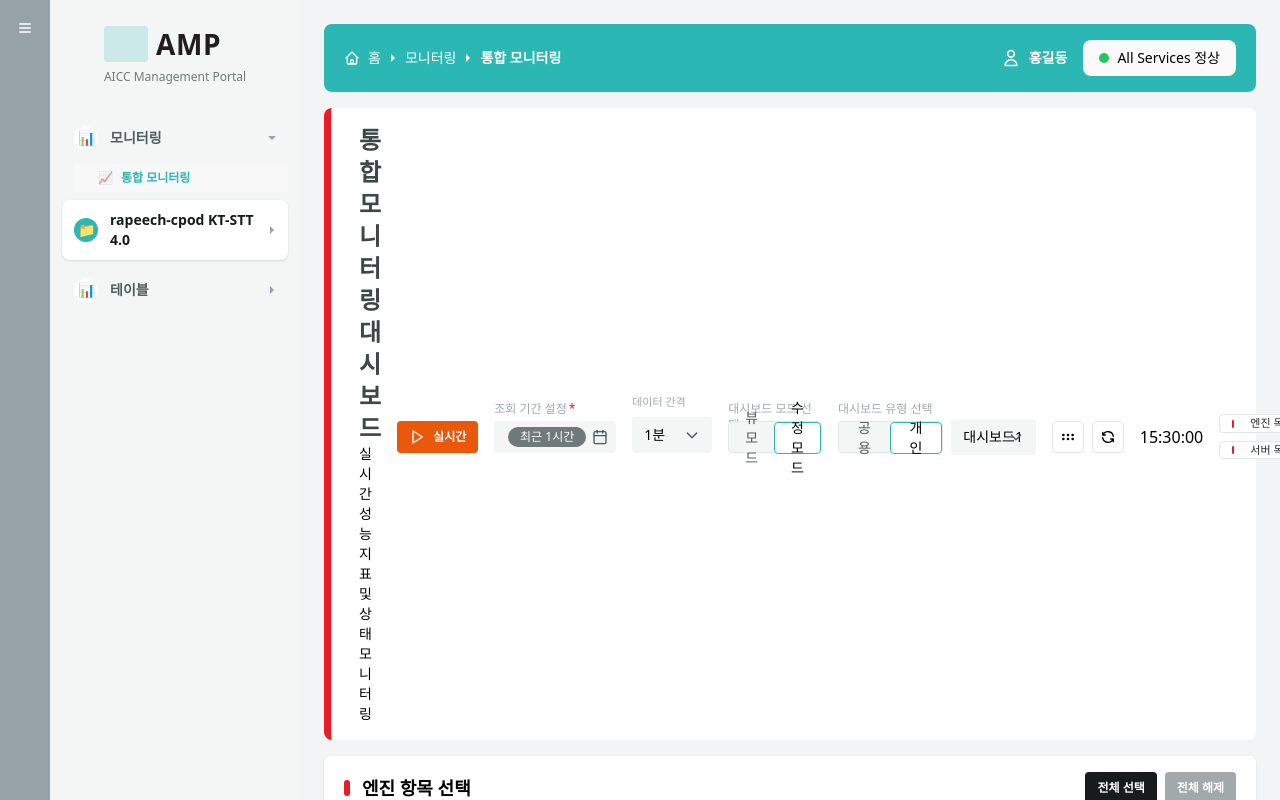
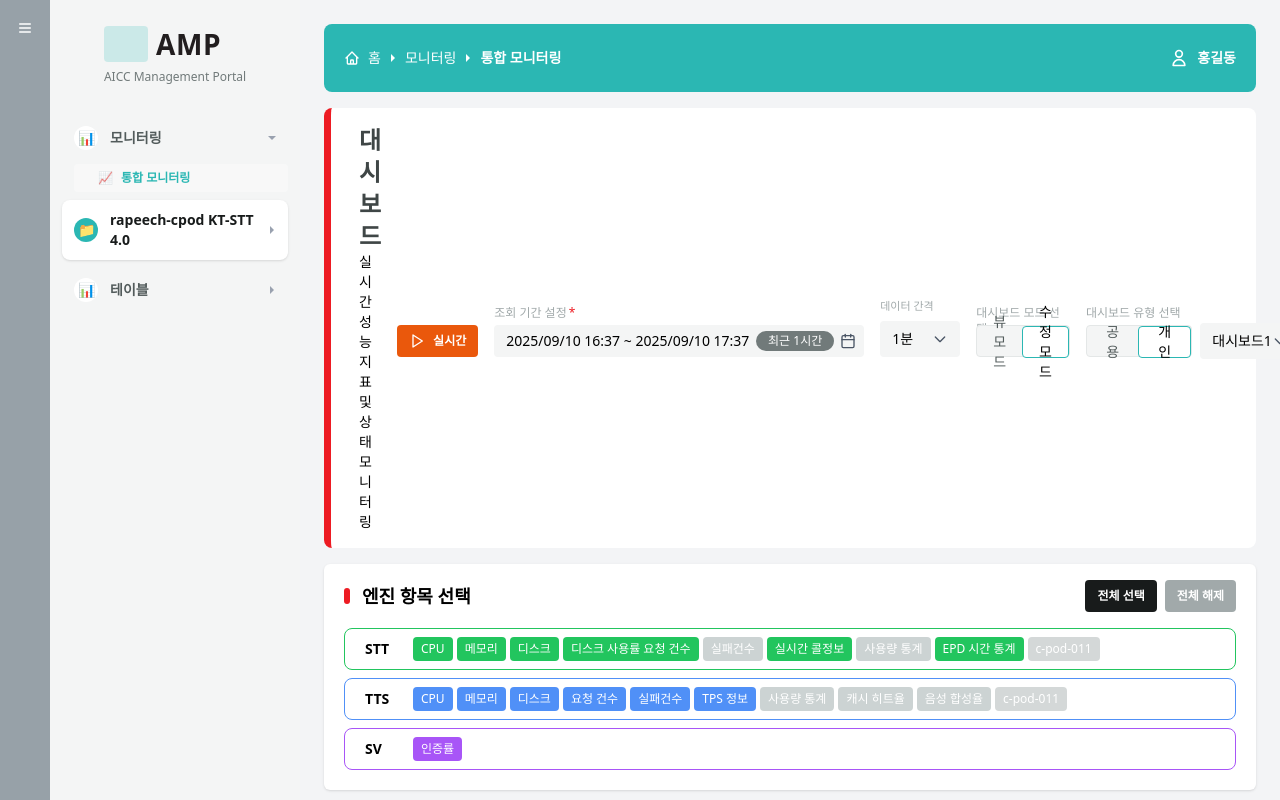
Before and after one commit to ader0908/react, a React (Vite) app in the folder kt-vite/: page /#/monitoring in a window 1280 px wide. Built offline with nearby package versions, Linux system fonts and the light colour scheme.

Commit message:
수정사항 개선

```diff
--- a/kt-vite/src/components/Header.jsx
+++ b/kt-vite/src/components/Header.jsx
@@ -78,12 +78,6 @@ const Header = () => {
           </svg>
           <span className="text-sm font-semibold text-white">홍길동</span>
         </div>
-
-        {/* 상태 표시 */}
-        <div className="bg-[#fafafa] rounded-lg px-4 py-2 flex items-center gap-2">
-          <div className="w-2.5 h-2.5 bg-[#22c55e] rounded-full"></div>
-          <span className="text-sm text-black">All Services 정상</span>
-        </div>
       </div>
     </header>
   );
--- a/kt-vite/src/components/TimeRangeSelector.jsx
+++ b/kt-vite/src/components/TimeRangeSelector.jsx
@@ -158,7 +158,9 @@ const TimeRangeSelector = ({
 
       {/* 조회 기간 설정 */}
       <div
-        className="flex-1 max-w-[417px] flex flex-col"
+        className={`flex-1 ${
+          isRealtime ? "min-w-[300px]" : "min-w-[370px]"
+        } flex flex-col`}
         style={{ overflow: "visible" }}
       >
         <label className="text-xs text-[#a1a9aa] font-medium mb-1 block h-4">
@@ -199,9 +201,9 @@ const TimeRangeSelector = ({
             <input
               type="text"
               value={dateRange}
-              onChange={(e) => onDateRangeChange?.(e.target.value)}
+              readOnly
               placeholder="2025/09/10 16:37 ~ 2025/09/10 17:37"
-              className="w-full h-8 px-3 pr-[110px] bg-[#f4f5f5] border-none rounded text-sm"
+              className="w-full h-8 px-3 pr-[10px]  bg-[#f4f5f5] border-none rounded text-sm"
             />
             <div
               className="absolute right-2 top-1/2 -translate-y-1/2 flex items-center gap-1.5"
@@ -222,12 +224,11 @@ const TimeRangeSelector = ({
                 />
                 {isCalendarOpen && (
                   <div
-                    className="absolute top-6 z-[10000] bg-white rounded-lg shadow-2xl p-4"
+                    className="absolute top-10 z-[10000] bg-white rounded-lg shadow-2xl p-4"
                     style={{
                       border: "1px solid #e4e7e7",
                       minWidth: "700px",
-                      left: "50%",
-                      transform: "translateX(-50%)",
+                      right: "0",
                     }}
                   >
                     <div className="flex flex-col gap-4">
--- a/kt-vite/src/pages/MonitoringPage.jsx
+++ b/kt-vite/src/pages/MonitoringPage.jsx
@@ -145,7 +145,7 @@ const MonitoringPage = () => {
                 { value: "대시보드2", label: "대시보드2" },
                 { value: "대시보드3", label: "대시보드3" },
               ]}
-              className="w-24 h-9"
+              className="w-28 h-9"
             />
           </div>
         </div>
@@ -216,7 +216,7 @@ const MonitoringPage = () => {
     <div className="space-y-4">
       {/* 모니터링 헤더 */}
       <PageHeader
-        title="통합 모니터링 대시보드"
+        title="대시보드"
         subtitle="실시간 성능 지표 및 상태 모니터링"
         middleContent={middleContent}
         rightContent={rightContent}
--- a/kt-vite/src/pages/monitoring/modal/SelectSettingsModal.jsx
+++ b/kt-vite/src/pages/monitoring/modal/SelectSettingsModal.jsx
@@ -33,6 +33,7 @@ export default function SelectSettingsModal({ isOpen, onClose }) {
       isOpen={isOpen}
       onClose={onClose}
       title="조회 설정"
+      size="lg"
       footer={
         <div className="flex gap-2">
           <Button variant="secondary" title="취소" onClick={onClose} />
```
Also changed, not shown: 1 other file (tests, documents, lock files or other folders).
